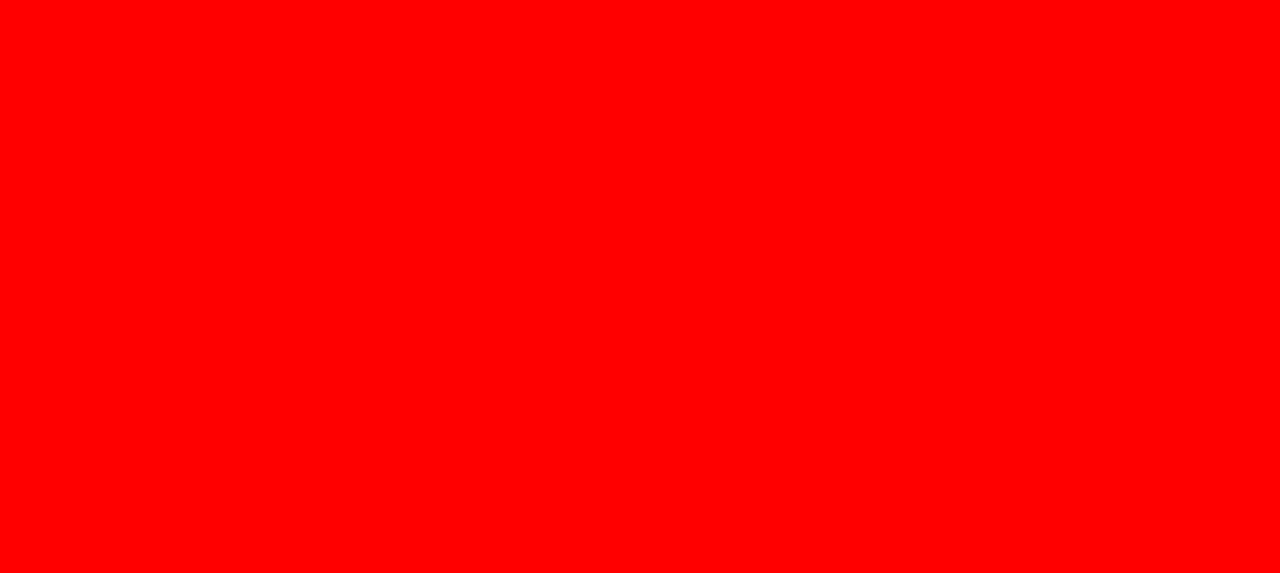
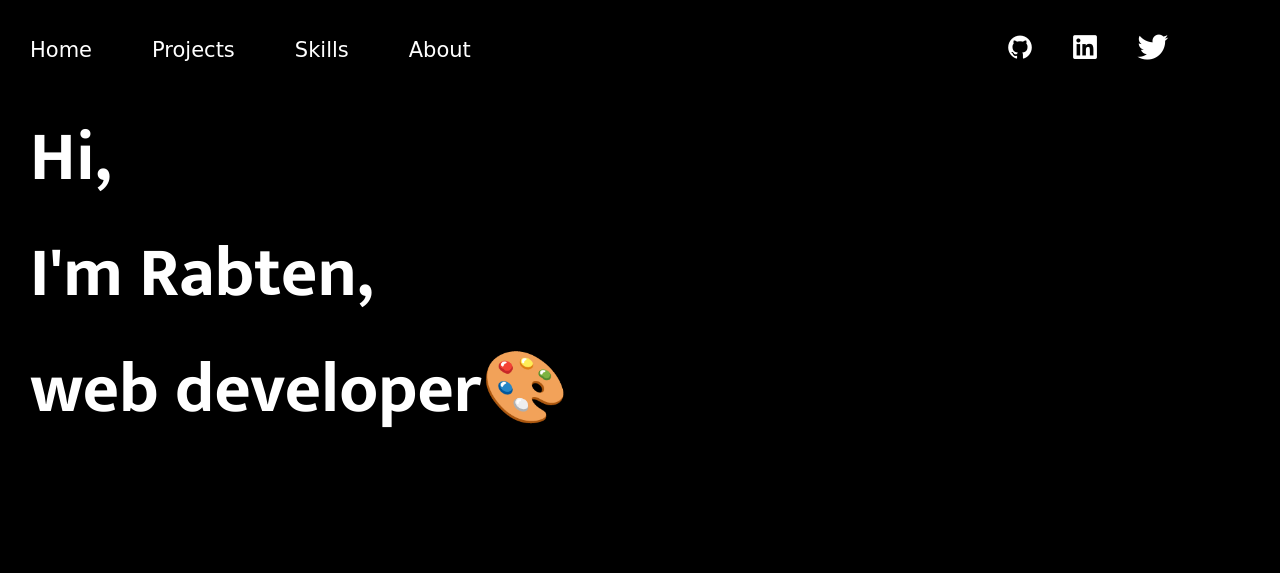
Before and after one commit to rabtennamgyal/TOP-Project-personal-portfolio, a website built with webpack: page dist/index.html in a window 1280 px wide. Built offline with nearby package versions, Linux system fonts and the light colour scheme; a web font is replaced by a local one.

Commit message:
created intro page 🗽

```diff
--- a/src/index.js
+++ b/src/index.js
@@ -1 +1,5 @@
 import './sass/main.scss';
+
+
+// JavaScript
+import './javascript/paintdom';
--- /dev/null
+++ b/src/javascript/paintdom.js
@@ -0,0 +1,14 @@
+const hamburg = document.getElementById('hamburger');
+
+hamburg.addEventListener('click', () => {
+    const one = document.getElementById('hamburg1');
+    const two = document.getElementById('hamburg2');
+    const three = document.getElementById('hamburg3');
+
+    one.style.transform = 'rotate(45deg)';
+    // one.style.margin = '0'
+    // two.style.margin = '0'
+    two.style.display = 'none';
+    three.style.transform = 'rotate(-45deg)';
+    //three.style.margin = '0'
+})
--- /dev/null
+++ b/src/sass/global/_global.scss
@@ -0,0 +1,16 @@
+@import url('https://fonts.googleapis.com/css2?family=Akaya+Telivigala&family=Mukta:wght@400;700&display=swap');
+
+*,
+*::before,
+*::after {
+    margin: 0;
+    padding: 0;
+    box-sizing: inherit;
+}
+
+html, body {
+    font-size: 62.5%;
+    box-sizing: inherit;
+    background: #000;
+    font-family: Mukta, cursive, sans-serif;
+}
--- /dev/null
+++ b/src/sass/global/_mixin.scss
@@ -0,0 +1,25 @@
+@mixin respond($breakpoint) {
+    @if $breakpoint == phone {
+        @media (max-width: 500px) {
+            @content;
+        }
+    }
+
+    @if $breakpoint == tab {
+        @media (min-width: 501px) and (max-width: 992px) {
+            @content;
+        }
+    }
+
+    @if $breakpoint == desk {
+        @media (min-width: 1313px) and (max-width: 1500px) {
+            @content;
+        }
+    }
+
+    // @if $breakpoint == beyond {
+    //     @media (min-width: 1501px) {
+    //         @content
+    //     }
+    // }
+};
--- /dev/null
+++ b/src/sass/global/_variables.scss
@@ -0,0 +1,2 @@
+$white: #fff;
+$black: #000;
--- a/src/sass/main.scss
+++ b/src/sass/main.scss
@@ -1,3 +1,9 @@
-body {
-    background-color: red;
-}
+// Global 🌏🌎🌍
+@import './global/global';
+@import './global/variables';
+@import './global/mixin';
+
+
+// Modules 🔮🎨
+@import './module/nav.scss';
+@import './module/intro.scss';
--- /dev/null
+++ b/src/sass/module/intro.scss
@@ -0,0 +1,49 @@
+.intro {
+    min-height: 47rem;
+    display: grid;
+    grid-template-columns: 1fr 1fr;
+
+    @include respond(phone) {
+        grid-template-columns: 1fr;
+    }
+
+    @include respond(tab) {
+        grid-template-columns: 1fr;
+    }
+
+    .intro1 {
+        overflow: hidden;
+        animation: revealText 3s linear forwards;
+
+        #introText {
+            color: $white;
+            font-size: 7rem;
+            padding: 0 0 0 3rem;
+
+            @include respond(phone) {
+                font-size: 4rem;
+            }
+
+            @include respond(tab) {
+                font-size: 6rem;
+            }
+        }
+    }
+}
+
+@keyframes revealText {
+    0% {
+        height: 0%;
+        width: 0%;
+    }
+
+    50% {
+        height: 0%;
+        width: 80%;
+    }
+
+    100% {
+        height: 100%;
+        width: 100%;
+    }
+}
--- /dev/null
+++ b/src/sass/module/nav.scss
@@ -0,0 +1,107 @@
+.navbar {
+    display: grid;
+    grid-template-columns: 70% 30%;
+    height: 10rem;
+
+    .navOne {
+        display: flex;
+        align-items: center;
+
+        @include respond(phone) {
+            justify-content: space-between;
+        }
+
+        li {
+            position: relative;
+            cursor: pointer;
+            margin: 0 3rem;
+            color: $white;
+            list-style: none;
+            font-size: 2.1rem;
+            font-family: Akaya+Telivigala, cursive, sans-serif;
+
+            &:hover {
+                color: #808080;
+            }
+
+            @include respond(phone) {
+                font-size: 1.8rem;
+                margin: 0rem 1rem;
+            }
+
+            @include respond(tab) {
+                font-size: 2rem;
+                margin: 0 1.5rem;
+            }
+        }
+
+        li::after {
+            top: 110%;
+            left: 0;
+            content: "";
+            height: 1px;
+            width: 0;
+            position: absolute;
+            transition: 1s ease;
+        }
+
+        li:hover:after {
+            width: 100%;
+            background-color: #fff;
+        }
+    }
+
+    .navTwo {
+        display: flex;
+        align-items: center;
+        justify-content: center;
+
+        @include respond(phone) {
+            justify-content: right;
+        }
+
+        .list {
+
+            a {
+                margin: 0 2rem;
+                text-decoration: none;
+                font-size: 2.5rem;
+                color: #fff;
+                transition: 0.7s ease-in-out;
+
+                @include respond(phone) {
+                    display: none;
+                }
+
+                @include respond(tab) {
+                    margin: 0 1rem;
+                    font-size: 2.1rem;
+                }
+
+                &:hover {
+                    color: #808080;
+                }
+            }
+        }
+
+        .hamburger {
+            cursor: pointer;
+            margin-right: 1rem;
+            justify-self: end;
+            display: none;
+            flex-direction: column;
+
+            @include respond(phone) {
+                display: flex;
+            }
+
+            span {
+                color: #fff;
+                border: .1px solid #fff;
+                width: 20px;
+                //margin: 3px 0;
+                transition: .7s ease-in-out;
+            }
+        }
+    }
+}
```
Also changed, not shown: dist/index.html, dist/main.js.
